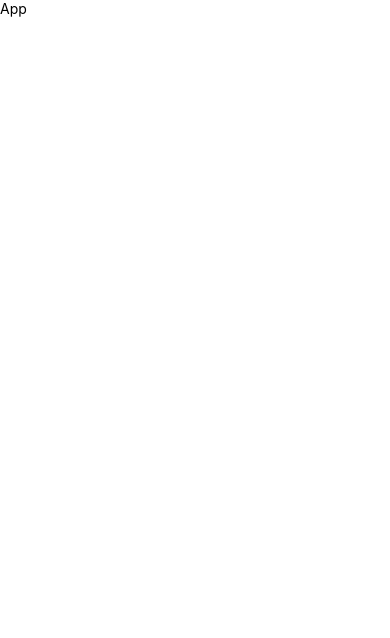
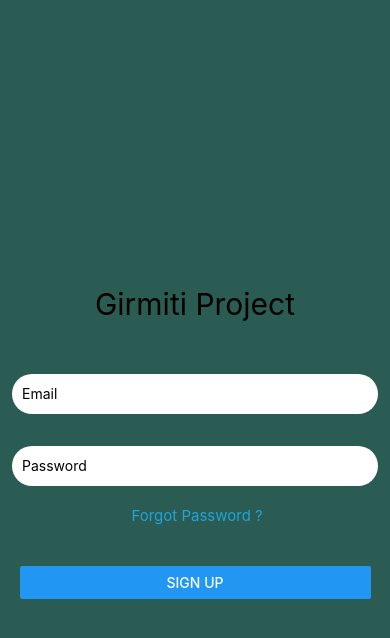
Before and after one commit to girmitivishak/GirmitiInternalProject, a React Native app: screen / in a window 390 px wide. Shown: the top 638 px of the page. Built offline with nearby package versions, Linux system fonts and the light colour scheme.

Commit message:
Sign In added

```diff
--- a/src/App.js
+++ b/src/App.js
@@ -1,12 +1,12 @@
-import React from 'react'
-import { View, Text } from 'react-native'
+import React from 'react';
+import { View, Text, TouchableOpacity } from 'react-native';
 
-const App = () => {
-  return (
-    <View>
-      <Text>App</Text>
-    </View>
-  )
+import Signup from './screens/signup/signup';
+
+function App() {
+  return(
+    <Signup/>
+  );
 }
 
 export default App;
--- /dev/null
+++ b/src/screens/signup/signup.js
@@ -0,0 +1,79 @@
+import React from 'react';
+
+import {
+    View,
+    Text,
+    TouchableOpacity,
+    TextInput,
+    Button,
+    StyleSheet,
+    Linking
+} from 'react-native';
+
+const styleLogin = StyleSheet.create( {
+    loginContainer: {
+        flex: 1,
+        backgroundColor: "#2A5C54",
+        alignItems: "center",
+        justifyContent: "center"
+    },
+    loginImage: {
+        marginBottom: 40,
+    },
+    loginTextInput: {
+        backgroundColor: "#FFF",
+        color: "#000",
+        borderRadius: 30,
+        height: 40,
+        margin: 12,
+        padding: 10,
+        marginBottom: 20,
+        alignItems: "center"
+    },
+    forgotPassword: {
+        color: "#21A4D9",
+        fontSize: 15,
+        height: 30,
+        marginBottom: 30
+    },
+    loginButton: {
+        width: "100%",
+        alignSelf: 'stretch',
+        borderRadius: 25,
+        height: 100,
+        width: 50,
+        alignItems: "center",
+        justifyContent: "center",
+        marginTop: 40,
+        backgroundColor: "#164C42"
+    },
+    loginText: {
+        margin: 40,
+        fontSize: 30,
+        color:"#000"
+    }
+} );
+
+function Signup() {
+    return(
+        <View style = { styleLogin.loginContainer }>
+            <Text style = { styleLogin.loginText }> Girmiti Project </Text>
+            <View style = { { width: "100%" } }>
+                <TouchableOpacity>
+                    <TextInput style = { styleLogin.loginTextInput } placeholder = 'Email'/>
+                </TouchableOpacity>
+                <TouchableOpacity>
+                    <TextInput style = { styleLogin.loginTextInput } secureTextEntry = { true } placeholder = 'Password'/>
+                </TouchableOpacity>
+            </View>
+            <Text style = { styleLogin.forgotPassword } onPress = { () => Linking.openURL('http://google.com') }> Forgot Password ?</Text>
+            <View style = { { width: "90%" } }>
+                <TouchableOpacity>
+                    <Button style = { styleLogin.loginButton } title='Sign Up'></Button>
+                </TouchableOpacity>
+            </View>
+        </View>
+    );
+}
+
+export default Signup;
```
Also changed, not shown: index.js (+5 -5 lines), 1 other file (tests, documents, lock files or other folders).
